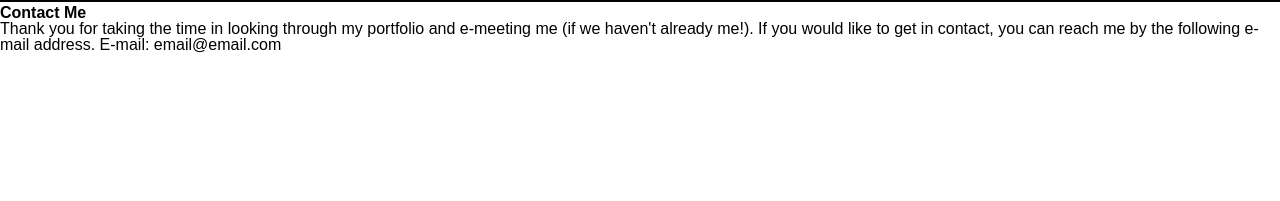
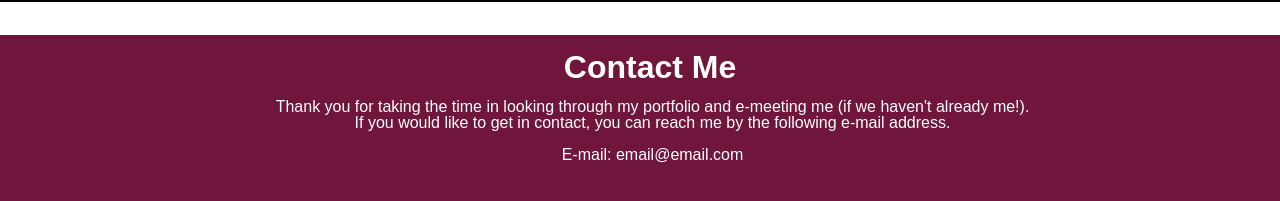
Before and after one commit to godwingi/godwin-portfolio, a plain HTML site: page index.html in a window 1280 px wide. Shown: the part 847-1048 px from the top of the page. Before the commit the page ends 900 px from the top, so only its background shows below. Drawn offline with Linux system fonts and the light colour scheme.

Commit message:
contact me section completed

```diff
--- a/assets/style.css
+++ b/assets/style.css
@@ -56,7 +56,7 @@ nav a:hover{
     color:var(--grey);
 }
 
-figure a:hover{
+article figure a:hover{
     -webkit-box-shadow: 0px 0px 39px 17px rgba(112,22,60,1);
     -moz-box-shadow: 0px 0px 39px 17px rgba(112,22,60,1);
     box-shadow: 0px 0px 39px 17px rgba(112,22,60,1);
@@ -160,9 +160,24 @@ aside div {
 }
 
 
-/* img .first-work {
-    max-width: 400px;
-    margin: 20px 30px 0 0;
-    object-fit: contain;
-    align-self: flex-start;
-} */
+/* Footer - Contact Me */
+
+footer {
+    margin-top: 30px;
+    padding: 2% 0%;
+    background-color: var(--pansy);
+    color: var(--mainwhite);
+}
+
+footer h2 {
+    font-size: 2rem;
+    text-align: center;
+    margin-top:-10px;
+    margin-left: 20px;
+}
+
+footer p{
+    text-align: center;
+    padding-bottom: 25px;
+    padding-left: 25px;
+}
--- a/index.html
+++ b/index.html
@@ -51,9 +51,9 @@
 </body>
 
 <footer>
-    <h2 id="contact-me">Contact Me</h2>
-    <p>Thank you for taking the time in looking through my portfolio and e-meeting me (if we haven't already me!).
-    If you would like to get in contact, you can reach me by the following e-mail address.
+    <h2 id="contact-me">Contact Me</h2><br>
+    <p>Thank you for taking the time in looking through my portfolio and e-meeting me (if we haven't already me!).<br>
+    If you would like to get in contact, you can reach me by the following e-mail address. <br> <br>
     <span>E-mail:</span> email@email.com </p>
 </footer>
 
```
